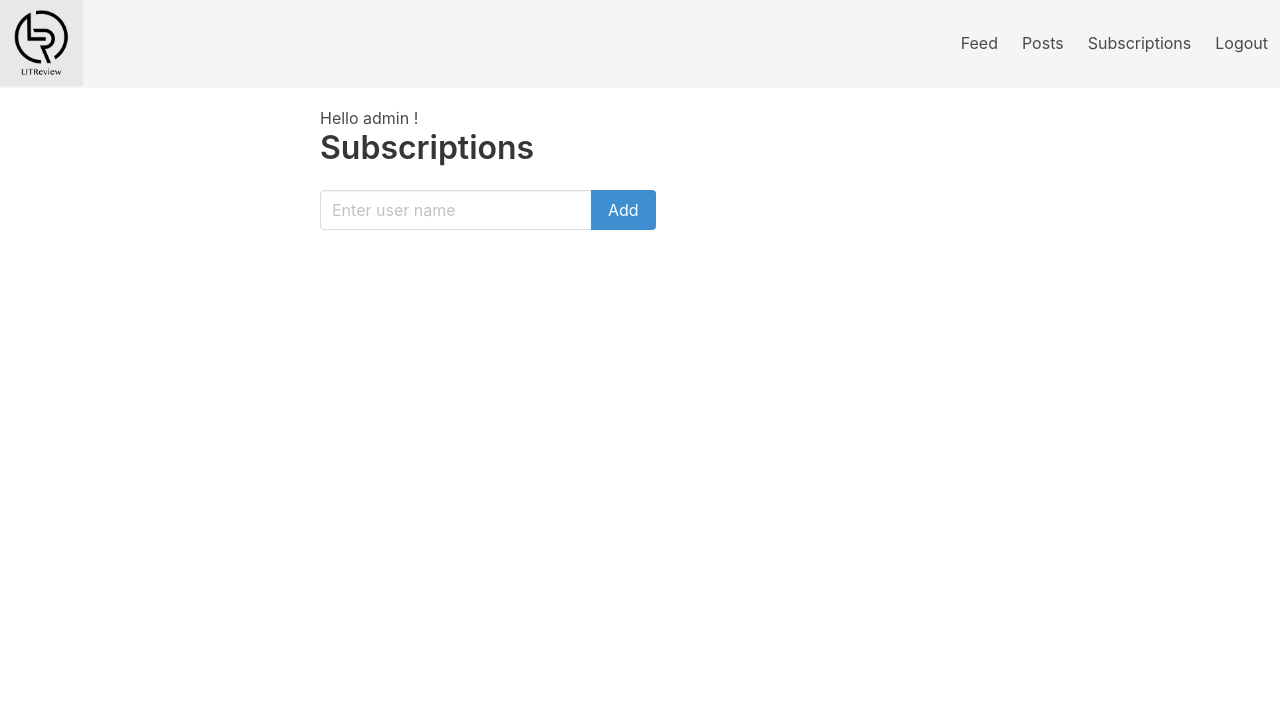
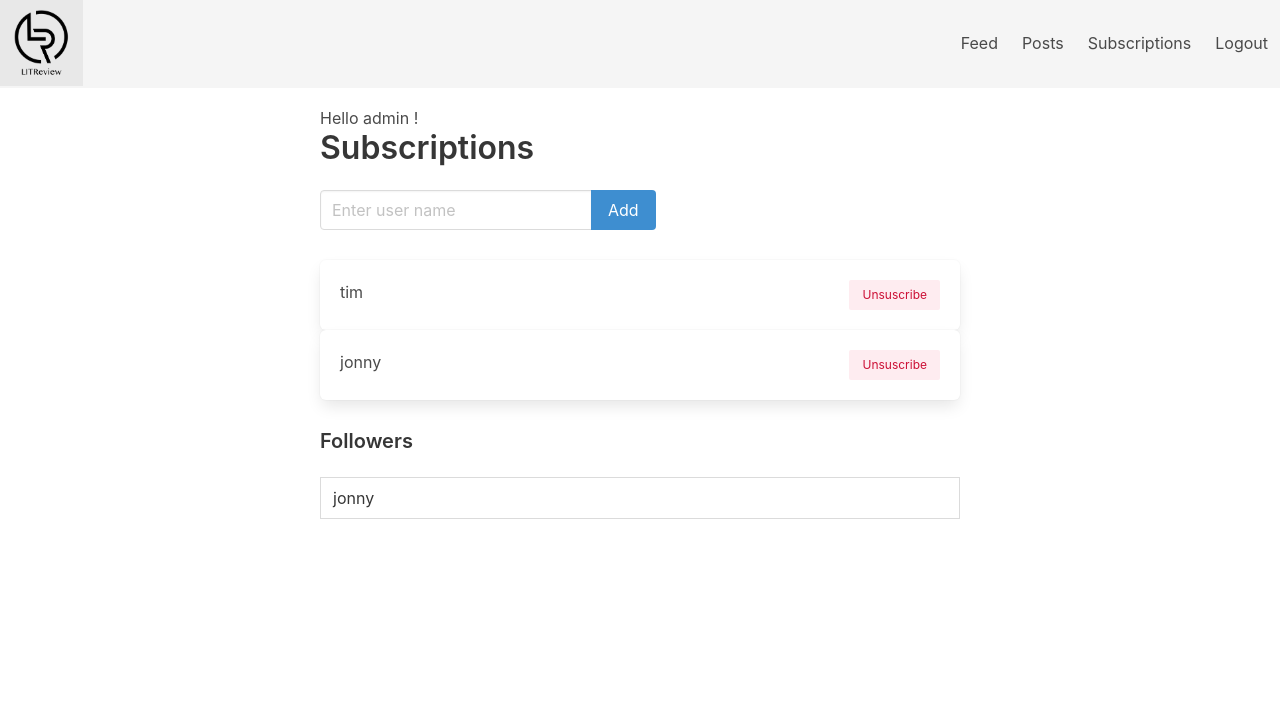
Before and after one commit to josayko-courses/litreview, a Django app: page /subscriptions/ in a window 1280 px wide. Shown: the top 718 px of the page. Run offline with Django 4.2, Linux system fonts and the light colour scheme; a user stored in the database is signed in; data comes from the database, SQL or seed files in the repository; both versions use the stored data as it was after the commit.

Commit message:
update subscriptions page. TODO: delete subs

```diff
--- a/litreview/apps/accounts/templates/accounts/subscriptions.html
+++ b/litreview/apps/accounts/templates/accounts/subscriptions.html
@@ -1,7 +1,8 @@
 {% extends 'main.html' %}
 
 {% block content %}
-<div class="ticket-form">
+
+<div class="subscription-form">
   <h3 class="title is-3">Subscriptions</h3>
 
   <form method="POST">
@@ -16,8 +17,30 @@
       </div>
     </div>
   </form>
-
 </div>
 
+<div class="subscriptions-list">
+  {% for sub in subs %}
+  <div class="box sub">
+    <div>{{sub.followed_user}}</div>
+    <a class="button is-danger is-small is-light" href="#">Unsuscribe</a>
+  </div>
+  {% endfor %}
+</div>
+
+<div class="followers">
+  <h5 class="title is-5">Followers</h5>
+  <div class="table-container">
+    <table class="table is-bordered is-fullwidth">
+      <tbody>
+        {% for follow in followers %}
+        <tr>
+          <td>{{ follow.user }}</td>
+        </tr>
+        {% endfor %}
+      </tbody>
+    </table>
+  </div>
+</div>
 
 {% endblock content %}
--- a/litreview/apps/accounts/views/get_users.py
+++ b/litreview/apps/accounts/views/get_users.py
@@ -1,4 +1,4 @@
-from ..models import Review, Ticket
+from ..models import Review, Ticket, UserFollow
 
 
 def get_users_viewable_reviews(user=None):
@@ -11,3 +11,11 @@ def get_users_viewable_tickets(user=None):
     if user:
         return Ticket.objects.filter(user=user.id)
     return Ticket.objects.all()
+
+
+def get_users_subs(user):
+    return UserFollow.objects.filter(user=user)
+
+
+def get_users_followers(user):
+    return UserFollow.objects.filter(followed_user=user)
--- a/litreview/apps/accounts/views/views.py
+++ b/litreview/apps/accounts/views/views.py
@@ -12,9 +12,14 @@ from litreview.apps.accounts.forms import (
     ReviewForm,
     Review,
     UserFollowForm,
-    UserFollow,
 )
-from .get_users import get_users_viewable_reviews, get_users_viewable_tickets
+
+from .get_users import (
+    get_users_viewable_reviews,
+    get_users_viewable_tickets,
+    get_users_subs,
+    get_users_followers,
+)
 
 from django.contrib.auth.decorators import login_required
 
@@ -59,7 +64,6 @@ def posts(request):
 @login_required(login_url='login')
 def subscriptions(request):
     form = UserFollowForm()
-    context = {'form': form}
     if request.method == "POST":
         form = UserFollowForm(request.POST)
         if form.is_valid:
@@ -73,6 +77,10 @@ def subscriptions(request):
             except:
                 messages.error(request, "User does not exists")
             return redirect("subscriptions")
+    subs = get_users_subs(request.user)
+    followers = get_users_followers(request.user)
+
+    context = {'form': form, 'subs': subs, 'followers': followers}
     return render(request, 'accounts/subscriptions.html', context)
 
 
--- a/litreview/static/css/styles.css
+++ b/litreview/static/css/styles.css
@@ -16,6 +16,20 @@
   margin: 0 25%;
   max-width: 1024px;
   min-height: 900px;
+}
+
+.subscriptions-list {
+  margin-top: 30px;
+}
+
+.followers {
+  margin-top: 30px;
+}
+
+.box.sub {
+  margin: auto;
+  display: flex;
+  justify-content: space-between;
 }
 
 .card {
--- a/litreview/templates/main.html
+++ b/litreview/templates/main.html
@@ -23,6 +23,7 @@
       {% block content %}
 
       {% endblock content %}
+
     </div>
 
     {% include 'footer.html' %}
```
Also changed, not shown: db.sqlite3.
